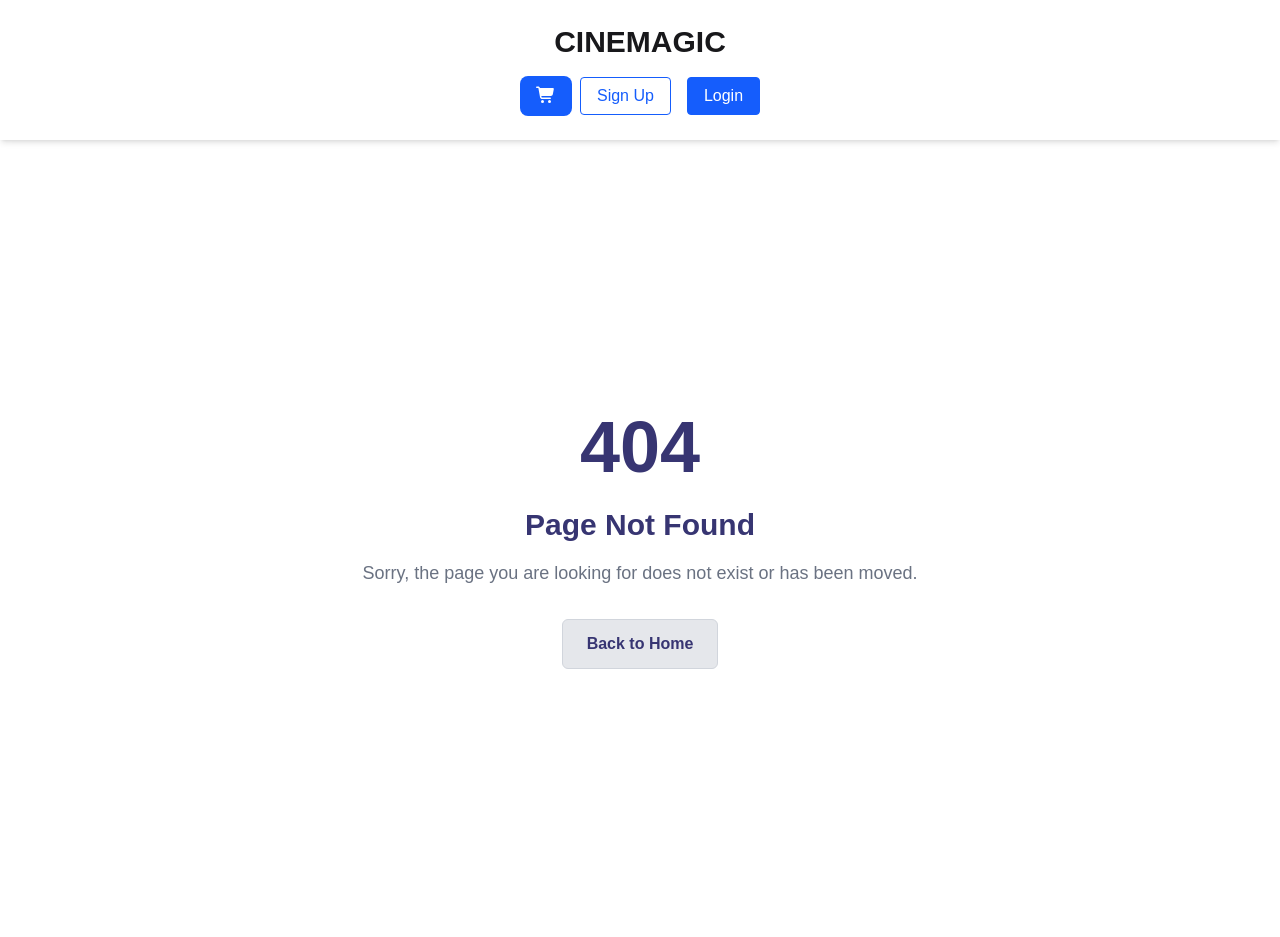
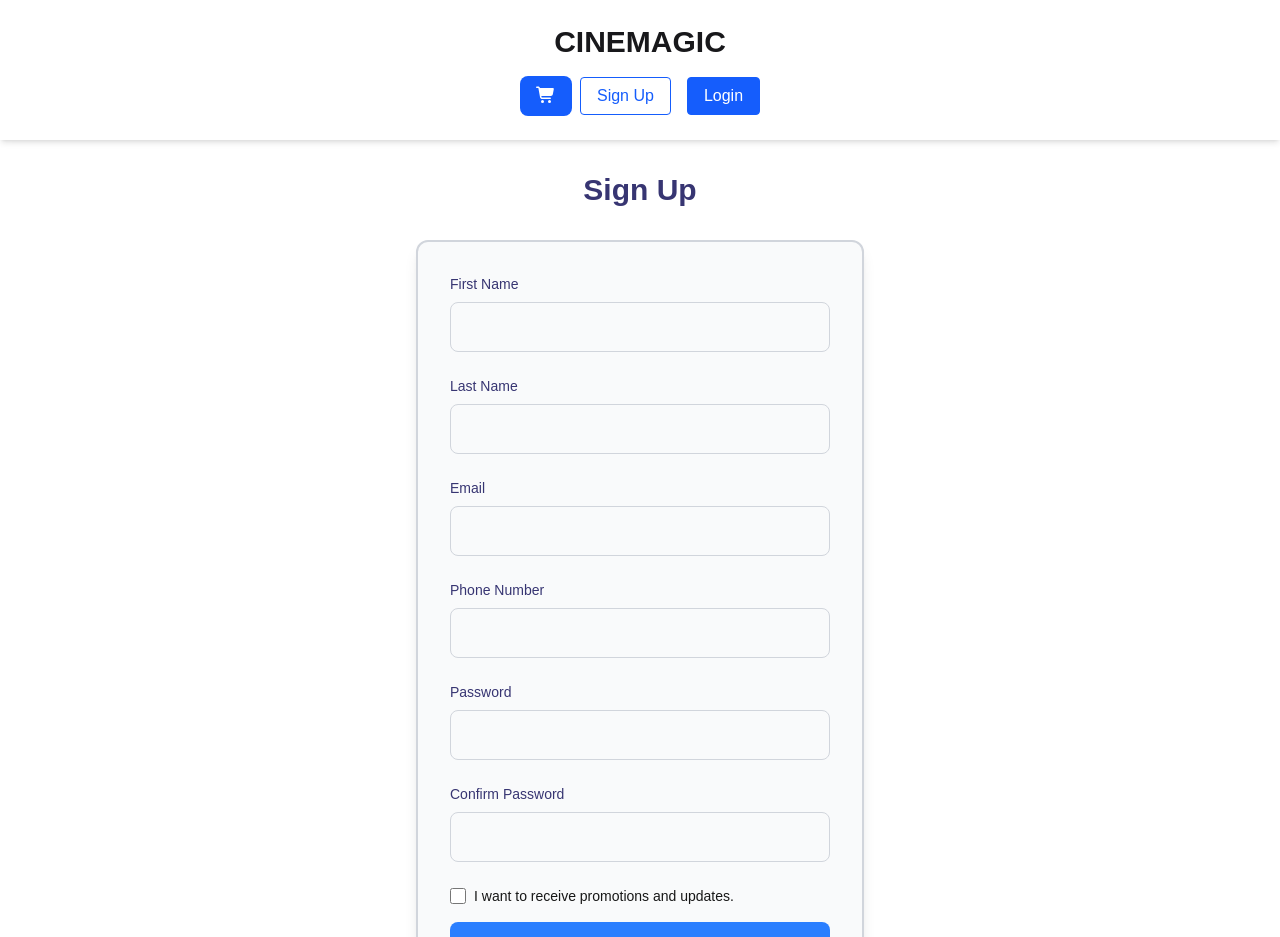
Before and after one commit to colsondrake/Cinema-E-Booking-App, a Next.js app in the folder cinema-e-booking-app/: page /signup in a window 1280 px wide. Before the commit this address had no page. Shown: the top 937 px of the page. Built offline with nearby package versions, Linux system fonts and the light colour scheme.

Commit message:
Login/SignUp UI

```diff
--- /dev/null
+++ b/cinema-e-booking-app/src/app/forgot-password/page.tsx
@@ -0,0 +1,33 @@
+'use client';
+
+import AuthLayout from "@/components/AuthLayout";
+import InputField from "@/components/InputField";
+import Navbar from "@/components/Navbar";
+
+export default function forgotPassword() {
+    return (
+        <>
+            <Navbar />
+            <AuthLayout title="Forgot Password">
+
+                <form className="space-y-6">
+                    <InputField
+                        label="Enter your email address to reset you password"
+                        id="email"
+                        name="email"
+                        type="email"
+                        required
+                        placeholder="Enter your email"
+                        />
+
+                    <button type="submit"
+                        className="w-full bg-blue-500 text-white py-3 px-4 rounded-lg
+                         hover:bg-blue-600 focus:outline-none focus:ring-2
+                         focus:ring-blue-500 font-medium transition-colors">
+                        Submit
+                    </button>
+                </form>
+            </AuthLayout>
+        </>
+    )
+}
--- /dev/null
+++ b/cinema-e-booking-app/src/app/login/page.tsx
@@ -0,0 +1,47 @@
+'use client';
+import AuthLayout from '@/components/AuthLayout';
+import InputField from '@/components/InputField';
+import Navbar from '@/components/Navbar';
+
+export default function LoginPage() {
+  return (
+    <>
+      <Navbar />
+      <AuthLayout title="Login">
+        <form>
+          <InputField
+            label="Email"
+            id="email"
+            name="email"
+            type="email"
+            required
+            placeholder="Enter your email"
+          />
+
+          <InputField
+            label="Password"
+            id="password"
+            name="password"
+            type="password"
+            required
+            placeholder="Enter your password"
+          />
+
+          <button
+            type="submit"
+            className="w-full bg-blue-500 text-white py-3 px-4 rounded-lg
+                     hover:bg-blue-600 focus:outline-none focus:ring-2
+                     focus:ring-blue-500 font-medium transition-colors"
+          >
+            Login In
+          </button>
+          <p className="mt-6 text-center text-sm text-[#373572] dark:text-gray-300">
+            Don&apos;t have an account? <a href="/signup" className="text-blue-600 hover:underline">Sign up</a>
+          </p>
+          <p className="mt-6 text-center text-sm text-[#373572] dark:text-gray-300">Forget
+            <a href="/forgot-password" className="text-blue-600 hover:underline"> Password?</a></p>
+        </form>
+      </AuthLayout>
+    </>
+  );
+}
--- /dev/null
+++ b/cinema-e-booking-app/src/app/signup/page.tsx
@@ -0,0 +1,43 @@
+'use client';
+import AuthLayout from '@/components/AuthLayout';
+import InputField from '@/components/InputField';
+import Navbar from '@/components/Navbar';
+
+export default function SignupPage() {
+  return (
+    <>
+      <Navbar />
+      <AuthLayout title="Sign Up">
+        <form>
+          <InputField label="First Name" id="firstname" name="firstname" type="text" required />
+          <InputField label="Last Name" id="lastname" name="lastname" type="text" required />
+          <InputField label="Email" id="email" name="email" type="email" required />
+          <InputField label="Phone Number" id="phonenumber" type="tel" required />
+          <InputField label="Password" id="password" name="password" type="password" required />
+          <InputField label="Confirm Password" id="confirmpassword" type="password" required />
+
+          <div className="flex items-center space-x-2 mb-4">
+            <input
+              type="checkbox"
+              id="promotions"
+              name="promotions"
+              className="h-4 w-4 text-blue-600 border-gray-300 rounded focus:ring-blue-500"
+            />
+            <label htmlFor="promotions" className="text-white-700 text-sm">
+              I want to receive promotions and updates.
+            </label>
+          </div>
+
+          <button
+            type="submit"
+            className="w-full bg-blue-500 text-white py-3 px-4 rounded-lg
+                       hover:bg-blue-600 focus:outline-none focus:ring-2
+                       focus:ring-blue-500 font-medium transition-colors"
+          >
+            Create Account
+          </button>
+        </form>
+      </AuthLayout>
+    </>
+  );
+}
--- /dev/null
+++ b/cinema-e-booking-app/src/components/AuthLayout.tsx
@@ -0,0 +1,25 @@
+// AuthLayout.tsx
+'use client';
+
+import React from 'react';
+
+interface AuthLayoutProps {
+  title: string;
+  children: React.ReactNode;
+}
+
+export default function AuthLayout({ title, children }: AuthLayoutProps) {
+  return (
+    <div className="min-h-screen bg-white dark:bg-[#0b1727] px-4 py-8">
+      <h1 className="text-3xl font-bold mb-8 text-center text-[#373572] dark:text-white">
+        {title}
+      </h1>
+
+      <div className="flex items-center justify-center">
+        <div className="border-2 border-gray-300 dark:border-gray-600 p-8 rounded-xl bg-gray-50 dark:bg-gray-800 shadow-lg max-w-md w-full">
+          {children}
+        </div>
+      </div>
+    </div>
+  );
+}
--- /dev/null
+++ b/cinema-e-booking-app/src/components/InputField.tsx
@@ -0,0 +1,29 @@
+"use client";
+
+import React from "react";
+
+interface InputFieldProps extends React.InputHTMLAttributes<HTMLInputElement> {
+  label: string;
+  id: string;
+}
+
+export default function InputField({ label, id, ...props }: InputFieldProps) {
+  return (
+    <div className="mb-6">
+      <label
+        htmlFor={id}
+        className="block mb-2 text-sm font-medium text-[#373572] dark:text-gray-200"
+      >
+        {label}
+      </label>
+      <input
+        id={id}
+        {...props}
+        className={`w-full px-4 py-3 border border-gray-300 rounded-lg
+                    focus:outline-none focus:ring-2 focus:ring-blue-500
+                    dark:bg-[#0b1727] dark:border-gray-700 dark:text-white
+                    transition-colors`}
+      />
+    </div>
+  );
+}
```
Also changed, not shown: 11 other files (tests, documents, lock files or other folders).
